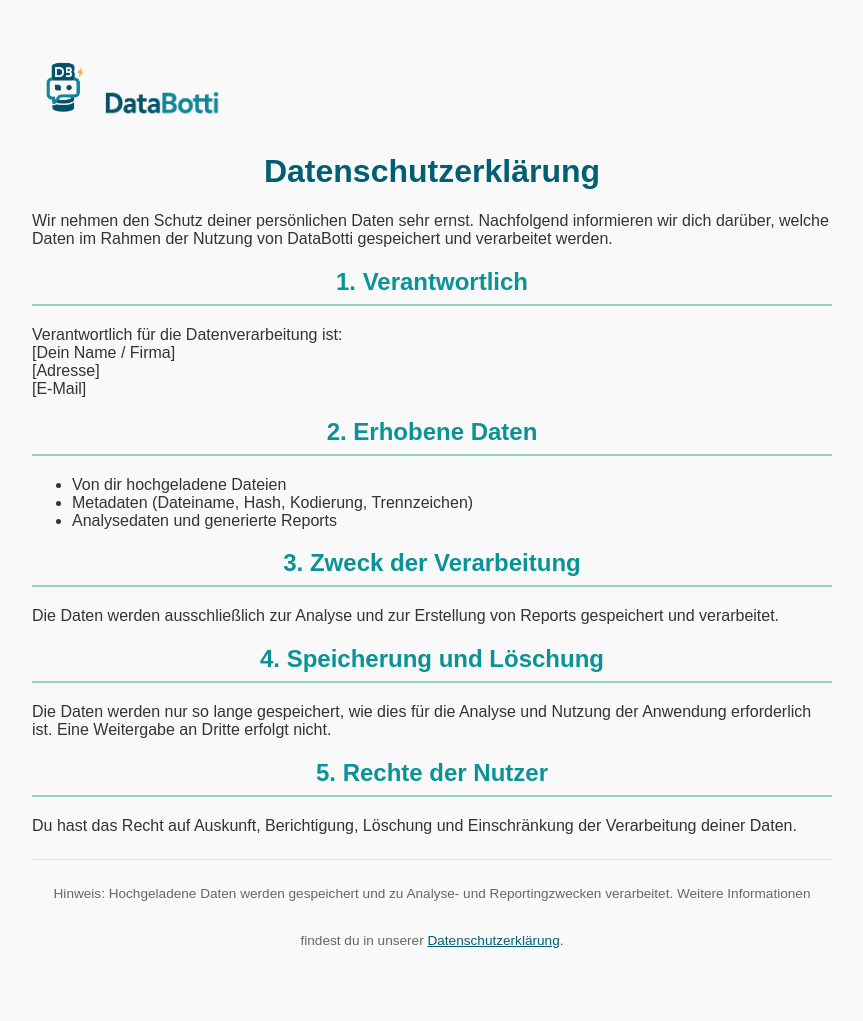
After one commit to mpfechner/data-botti, a Flask app: page /privacy in a window 1280 px wide. The commit adds this page. Shown: the whole page, without its empty margins (208-1071 px from the left). Run offline with Flask 3, Linux system fonts and the light colour scheme.

Commit message:
feat(templates): introduce base layout with reusable footer and add provisional privacy page
- Added base.html as a shared layout for index and result pages
- Moved header (logo + text) and footer into base template
- Updated index.html and result.html to extend base.html
- Linked and created provisional privacy.html (Datenschutzerklärung)

```diff
--- a/app.py
+++ b/app.py
@@ -160,5 +160,10 @@ def analyze_dataset(dataset_id):
     return render_template("result.html", summary=summary, columns=columns)
 
 
+@app.route("/privacy")
+def privacy():
+    return render_template("privacy.html")
+
+
 if __name__ == '__main__':
     app.run(debug=True, host='0.0.0.0', port=5001)
--- a/static/style.css
+++ b/static/style.css
@@ -175,3 +175,13 @@ a:hover {
 
 /* Ensure the submit button sits on its own line and centers */
 .upload-form button { display: inline-block; margin-top: 0.25rem; }
+
+.footer {
+  text-align: center;
+  font-size: 0.85rem;
+  color: #666;
+  margin-top: 24px;
+  padding: 12px 8px;
+  border-top: 1px solid #e0e0e0;
+}
+.footer a { text-decoration: underline; }
--- /dev/null
+++ b/templates/base.html
@@ -0,0 +1,21 @@
+<!DOCTYPE html>
+<html lang="en">
+<head>
+    <meta charset="UTF-8">
+    <title>{% block title %}DataBotti{% endblock %}</title>
+    <link rel="stylesheet" href="{{ url_for('static', filename='style.css') }}">
+    <link rel="icon" type="image/png" href="{{ url_for('static', filename='Logo.png') }}">
+</head>
+<body>
+    <header class="header">
+        <div class="logo-container">
+            <img src="{{ url_for('static', filename='Logo.png') }}" alt="Logo" class="logo">
+            <img src="{{ url_for('static', filename='Botti_name.png') }}" alt="DataBotti" class="logo-text">
+        </div>
+    </header>
+    <main>
+        {% block content %}{% endblock %}
+    </main>
+    {% include 'partials/footer.html' ignore missing %}
+</body>
+</html>
--- /dev/null
+++ b/templates/partials/footer.html
@@ -0,0 +1,7 @@
+<footer class="footer" role="contentinfo">
+  <p>
+    Hinweis: Hochgeladene Daten werden gespeichert und zu Analyse- und Reportingzwecken verarbeitet.
+    Weitere Informationen findest du in unserer
+    <a href="/privacy">Datenschutzerklärung</a>.
+  </p>
+</footer>
--- /dev/null
+++ b/templates/privacy.html
@@ -0,0 +1,32 @@
+{% extends "base.html" %}
+
+{% block title %}Datenschutzerklärung – DataBotti{% endblock %}
+
+{% block content %}
+<h1>Datenschutzerklärung</h1>
+
+<p>Wir nehmen den Schutz deiner persönlichen Daten sehr ernst. Nachfolgend informieren wir dich darüber, welche Daten im Rahmen der Nutzung von DataBotti gespeichert und verarbeitet werden.</p>
+
+<h2>1. Verantwortlich</h2>
+<p>Verantwortlich für die Datenverarbeitung ist: <br>
+[Dein Name / Firma] <br>
+[Adresse] <br>
+[E-Mail]</p>
+
+<h2>2. Erhobene Daten</h2>
+<ul>
+  <li>Von dir hochgeladene Dateien</li>
+  <li>Metadaten (Dateiname, Hash, Kodierung, Trennzeichen)</li>
+  <li>Analysedaten und generierte Reports</li>
+</ul>
+
+<h2>3. Zweck der Verarbeitung</h2>
+<p>Die Daten werden ausschließlich zur Analyse und zur Erstellung von Reports gespeichert und verarbeitet.</p>
+
+<h2>4. Speicherung und Löschung</h2>
+<p>Die Daten werden nur so lange gespeichert, wie dies für die Analyse und Nutzung der Anwendung erforderlich ist. Eine Weitergabe an Dritte erfolgt nicht.</p>
+
+<h2>5. Rechte der Nutzer</h2>
+<p>Du hast das Recht auf Auskunft, Berichtigung, Löschung und Einschränkung der Verarbeitung deiner Daten.</p>
+
+{% endblock %}
```
Also changed, not shown: templates/index.html (+6 -17 lines), templates/result.html (+9 -16 lines).
